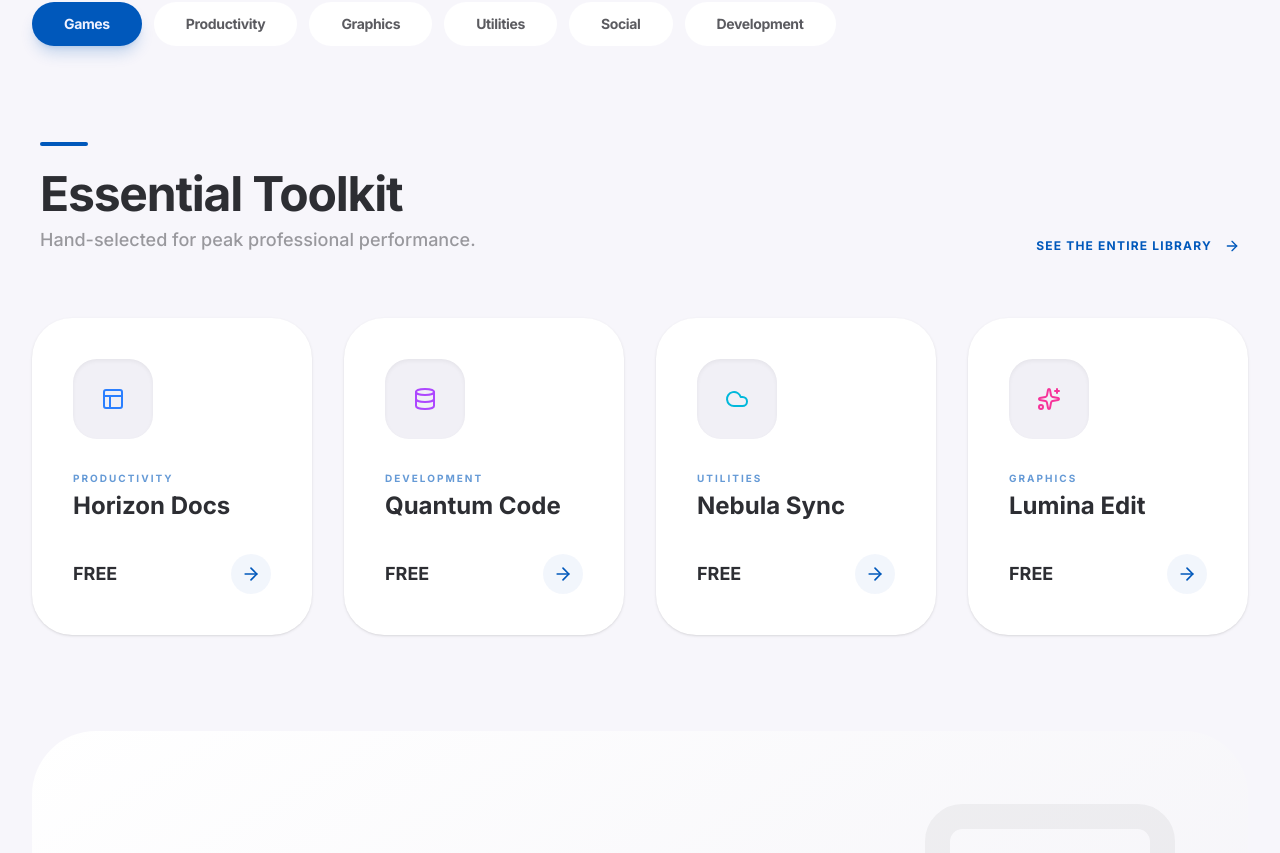
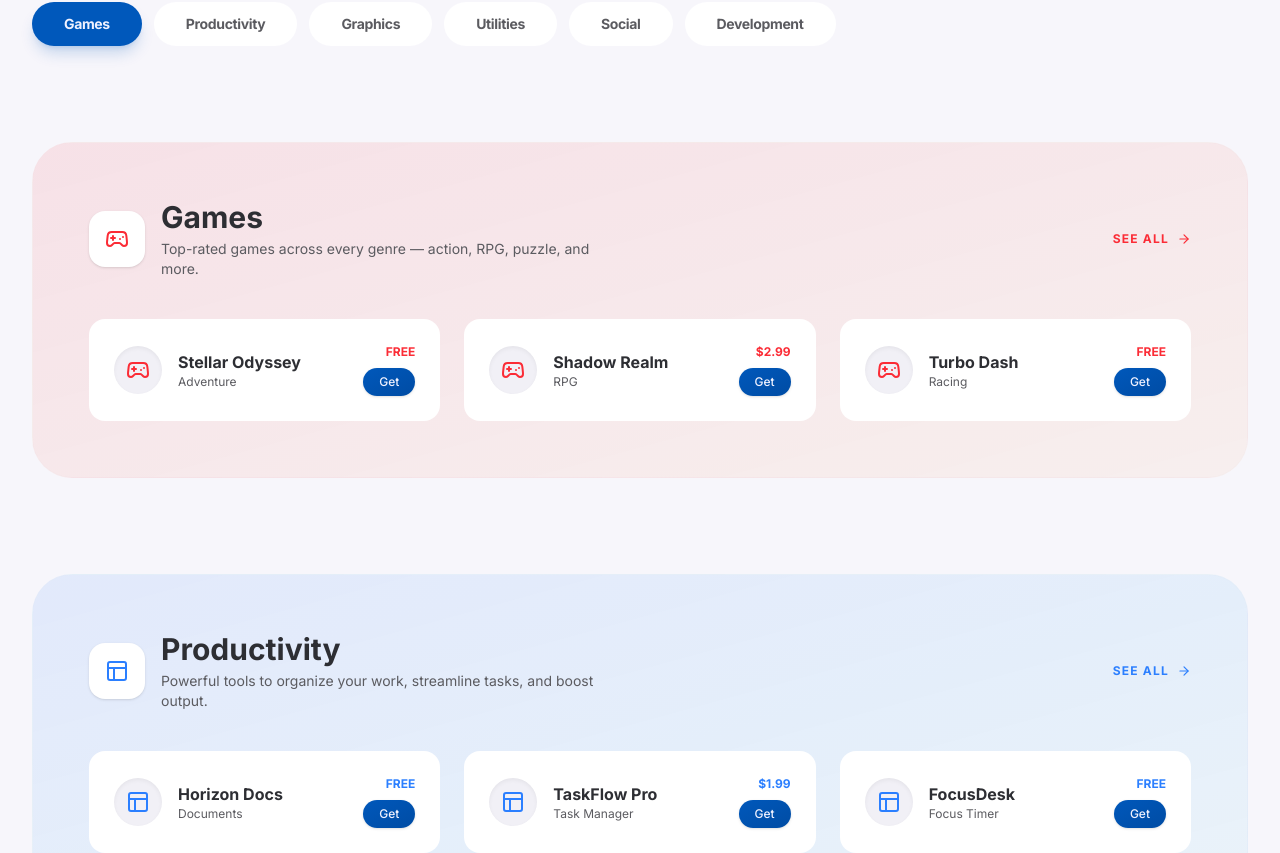
Before and after one commit to ravitejayadav86/app-store, a Next.js app: page / in a window 1280 px wide. Shown: the part 890-1743 px from the top of the page. Built offline with nearby package versions, Linux system fonts and the light colour scheme.

Commit message:
feat: add search bar to Navbar and enhance homepage layout

```diff
--- a/src/app/page.tsx
+++ b/src/app/page.tsx
@@ -4,10 +4,85 @@ import Link from "next/link";
 import { motion } from "framer-motion";
 import { GlassCard } from "@/components/ui/GlassCard";
 import { Button } from "@/components/ui/Button";
-import { Star, ArrowRight, Zap, Shield, Sparkles, Layout, Database, Cloud } from "lucide-react";
+import { Star, ArrowRight, Zap, Sparkles, Layout, Database, Cloud, Gamepad2, Palette, Wrench, Users, Code2 } from "lucide-react";
+
+const categoryData = [
+  {
+    name: "Games",
+    icon: <Gamepad2 className="text-red-500" />,
+    color: "from-red-500/10 to-orange-500/5",
+    accent: "text-red-500",
+    description: "Top-rated games across every genre — action, RPG, puzzle, and more.",
+    items: [
+      { title: "Stellar Odyssey", tag: "Adventure", price: "FREE" },
+      { title: "Shadow Realm", tag: "RPG", price: "$2.99" },
+      { title: "Turbo Dash", tag: "Racing", price: "FREE" },
+    ],
+  },
+  {
+    name: "Productivity",
+    icon: <Layout className="text-blue-500" />,
+    color: "from-blue-500/10 to-cyan-500/5",
+    accent: "text-blue-500",
+    description: "Powerful tools to organize your work, streamline tasks, and boost output.",
+    items: [
+      { title: "Horizon Docs", tag: "Documents", price: "FREE" },
+      { title: "TaskFlow Pro", tag: "Task Manager", price: "$1.99" },
+      { title: "FocusDesk", tag: "Focus Timer", price: "FREE" },
+    ],
+  },
+  {
+    name: "Graphics",
+    icon: <Palette className="text-pink-500" />,
+    color: "from-pink-500/10 to-purple-500/5",
+    accent: "text-pink-500",
+    description: "Professional design tools for creators, illustrators, and visual artists.",
+    items: [
+      { title: "Lumina Edit", tag: "Photo Editor", price: "FREE" },
+      { title: "VectorCraft", tag: "Illustration", price: "$3.99" },
+      { title: "ColorMind", tag: "Color Tools", price: "FREE" },
+    ],
+  },
+  {
+    name: "Utilities",
+    icon: <Wrench className="text-cyan-500" />,
+    color: "from-cyan-500/10 to-teal-500/5",
+    accent: "text-cyan-500",
+    description: "Essential system tools to keep your device fast, clean, and optimized.",
+    items: [
+      { title: "Nebula Sync", tag: "Cloud Sync", price: "FREE" },
+      { title: "CleanDrive", tag: "Disk Cleaner", price: "$0.99" },
+      { title: "VaultLock", tag: "Password Manager", price: "FREE" },
+    ],
+  },
+  {
+    name: "Social",
+    icon: <Users className="text-green-500" />,
+    color: "from-green-500/10 to-emerald-500/5",
+    accent: "text-green-500",
+    description: "Connect, share, and grow your community with the best social apps.",
+    items: [
+      { title: "PandaChat", tag: "Messaging", price: "FREE" },
+      { title: "FeedLoop", tag: "Social Feed", price: "FREE" },
+      { title: "GroupSpace", tag: "Communities", price: "$1.49" },
+    ],
+  },
+  {
+    name: "Development",
+    icon: <Code2 className="text-purple-500" />,
+    color: "from-purple-500/10 to-indigo-500/5",
+    accent: "text-purple-500",
+    description: "Next-gen dev tools, IDEs, and utilities built for modern developers.",
+    items: [
+      { title: "Quantum Code", tag: "IDE", price: "FREE" },
+      { title: "GitPulse", tag: "Git Manager", price: "$2.49" },
+      { title: "APIForge", tag: "API Testing", price: "FREE" },
+    ],
+  },
+];
 
 export default function Home() {
-  const categories = ["Games", "Productivity", "Graphics", "Utilities", "Social", "Development"];
+  const categories = categoryData.map((c) => c.name);
 
   const apps = [
     { title: "Horizon Docs", category: "Productivity", icon: <Layout className="text-blue-500" /> },
@@ -18,12 +93,9 @@ export default function Home() {
 
   return (
     <div className="flex flex-col gap-24 pb-24">
-      {/* Immersive Hero Section */}
+      {/* Hero Section */}
       <section className="px-4 md:px-8">
-        <div
-          className="relative min-h-[700px] w-full max-w-7xl mx-auto rounded-[3rem] overflow-hidden bg-surface-low p-12 md:p-24 text-on-surface flex flex-col justify-end gap-8 shadow-inner group"
-        >
-          {/* Luminous depth layers */}
+        <div className="relative min-h-[700px] w-full max-w-7xl mx-auto rounded-[3rem] overflow-hidden bg-surface-low p-12 md:p-24 text-on-surface flex flex-col justify-end gap-8 shadow-inner group">
           <div className="absolute inset-0 bg-linear-to-tr from-primary/10 via-transparent to-secondary/5 z-0" />
           <motion.div
             initial={{ scale: 0.8, opacity: 0 }}
@@ -31,7 +103,6 @@ export default function Home() {
             transition={{ duration: 2, ease: "easeOut" }}
             className="absolute top-0 right-0 w-[600px] h-[600px] bg-primary/20 rounded-full blur-[120px] -mr-40 -mt-40 group-hover:bg-primary/30 transition-colors duration-1000"
           />
-
           <div className="relative z-10 max-w-3xl space-y-8">
             <motion.div
               initial={{ opacity: 0, y: 10 }}
@@ -41,15 +112,12 @@ export default function Home() {
               <Sparkles size={14} className="text-primary" />
               <span className="tracking-widest uppercase">The Editorial Choice • 2026</span>
             </motion.div>
-
             <h1 className="text-6xl md:text-9xl font-bold tracking-tighter leading-[0.9] text-balance">
               Panda<span className="text-primary">Store.</span>
             </h1>
-
             <p className="text-xl md:text-2xl text-on-surface-variant max-w-xl font-medium leading-relaxed opacity-80">
               Beyond a marketplace. Explore a legacy of tools refined for absolute performance and creative depth.
             </p>
-
             <div className="flex flex-wrap gap-4 pt-4">
               <Button size="lg" className="px-10 py-8 text-xl rounded-2xl shadow-2xl shadow-primary/30 group">
                 Explore Game of the Year <ArrowRight className="ml-2 group-hover:translate-x-1 transition-transform" />
@@ -62,26 +130,100 @@ export default function Home() {
         </div>
       </section>
 
-      {/* Rhythmic Category Chips */}
+      {/* Category Chips */}
       <section className="px-4 md:px-8">
         <div className="flex flex-wrap gap-3 max-w-7xl mx-auto">
           {categories.map((cat, i) => (
+            <Link key={cat} href={`#${cat.toLowerCase()}`}>
               <motion.button
-              key={cat}
                 initial={{ opacity: 0, x: -10 }}
                 animate={{ opacity: 1, x: 0 }}
                 transition={{ delay: 0.1 + i * 0.05 }}
                 className={`px-8 py-3 rounded-full text-sm font-bold tracking-tight transition-all duration-300 ${
-                i === 0 ? "bg-primary text-on-primary shadow-lg shadow-primary/20" : "bg-surface-lowest text-on-surface-variant hover:bg-surface-low"
+                  i === 0
+                    ? "bg-primary text-on-primary shadow-lg shadow-primary/20"
+                    : "bg-surface-lowest text-on-surface-variant hover:bg-surface-low"
                 }`}
               >
                 {cat}
               </motion.button>
+            </Link>
           ))}
         </div>
       </section>
 
-      {/* Featured Collections with Tonal Stacking */}
+      {/* Category Sections */}
+      {categoryData.map((cat, catIndex) => (
+        <section key={cat.name} id={cat.name.toLowerCase()} className="px-4 md:px-8">
+          <div className="max-w-7xl mx-auto">
+            <motion.div
+              initial={{ opacity: 0, y: 30 }}
+              whileInView={{ opacity: 1, y: 0 }}
+              viewport={{ once: true }}
+              transition={{ duration: 0.6, delay: catIndex * 0.05 }}
+              className={`rounded-[2.5rem] bg-linear-to-br ${cat.color} border border-outline-variant/20 p-10 md:p-14`}
+            >
+              {/* Header */}
+              <div className="flex items-center justify-between mb-10">
+                <div className="flex items-center gap-4">
+                  <div className="w-14 h-14 rounded-2xl bg-surface-lowest flex items-center justify-center text-2xl shadow-sm">
+                    {cat.icon}
+                  </div>
+                  <div>
+                    <h2 className="text-3xl font-bold text-on-surface">{cat.name}</h2>
+                    <p className="text-on-surface-variant text-sm mt-1 max-w-md">{cat.description}</p>
+                  </div>
+                </div>
+                <Link
+                  href={`/${cat.name.toLowerCase()}`}
+                  className={`hidden md:flex items-center gap-2 font-bold text-xs uppercase tracking-widest ${cat.accent} hover:gap-3 transition-all`}
+                >
+                  See All <ArrowRight size={14} />
+                </Link>
+              </div>
+
+              {/* Apps Grid */}
+              <div className="grid grid-cols-1 md:grid-cols-3 gap-6">
+                {cat.items.map((item, i) => (
+                  <motion.div
+                    key={i}
+                    initial={{ opacity: 0, y: 20 }}
+                    whileInView={{ opacity: 1, y: 0 }}
+                    viewport={{ once: true }}
+                    transition={{ delay: i * 0.1 }}
+                  >
+                    <div className="bg-surface-lowest rounded-2xl p-6 flex items-center justify-between gap-4 hover:bg-surface-low transition-all duration-300 cursor-pointer group border border-transparent hover:border-outline-variant/30">
+                      <div className="flex items-center gap-4">
+                        <div className="w-12 h-12 rounded-xl bg-surface-low flex items-center justify-center shadow-inner group-hover:scale-110 transition-transform">
+                          {cat.icon}
+                        </div>
+                        <div>
+                          <h3 className="font-bold text-on-surface">{item.title}</h3>
+                          <p className="text-xs text-on-surface-variant">{item.tag}</p>
+                        </div>
+                      </div>
+                      <div className="flex flex-col items-end gap-2">
+                        <span className={`text-xs font-bold ${cat.accent}`}>{item.price}</span>
+                        <Button size="sm">Get</Button>
+                      </div>
+                    </div>
+                  </motion.div>
+                ))}
+              </div>
+
+              {/* Mobile See All */}
+              <Link
+                href={`/${cat.name.toLowerCase()}`}
+                className={`mt-6 flex md:hidden items-center gap-2 font-bold text-xs uppercase tracking-widest ${cat.accent}`}
+              >
+                See All {cat.name} <ArrowRight size={14} />
+              </Link>
+            </motion.div>
+          </div>
+        </section>
+      ))}
+
+      {/* Essential Toolkit */}
       <section className="px-4 md:px-8">
         <div className="max-w-7xl mx-auto">
           <div className="flex justify-between items-end mb-16 px-2">
@@ -94,7 +236,6 @@ export default function Home() {
               See the Entire Library <ArrowRight size={16} />
             </Link>
           </div>
-
           <div className="grid grid-cols-1 md:grid-cols-2 lg:grid-cols-4 gap-8">
             {apps.map((app, index) => (
               <motion.div
@@ -104,7 +245,7 @@ export default function Home() {
                 viewport={{ once: true }}
                 transition={{ delay: index * 0.1, duration: 0.8 }}
               >
-                <Link href={`/game/${app.title.toLowerCase().replace(' ', '-')}`}>
+                <Link href={`/game/${app.title.toLowerCase().replace(" ", "-")}`}>
                   <div className="bg-surface-lowest rounded-[2.5rem] p-10 flex flex-col gap-8 h-full group hover:bg-surface-low transition-all duration-500 cursor-pointer shadow-sm hover:shadow-2xl hover:shadow-primary/5 active:scale-95 border border-transparent hover:border-outline-variant/20">
                     <div className="w-20 h-20 rounded-3xl bg-surface-low flex items-center justify-center text-4xl shadow-inner group-hover:scale-110 transition-transform duration-500 group-hover:bg-white">
                       {app.icon}
@@ -127,7 +268,7 @@ export default function Home() {
         </div>
       </section>
 
-      {/* Global Vision Banner */}
+      {/* Premium Banner */}
       <section className="px-4 md:px-8">
         <motion.div
           initial={{ opacity: 0, scale: 0.98 }}
```
Also changed, not shown: src/components/layout/Navbar.tsx (+42 -4 lines). Lines whose indentation alone changed are shown as unchanged.
